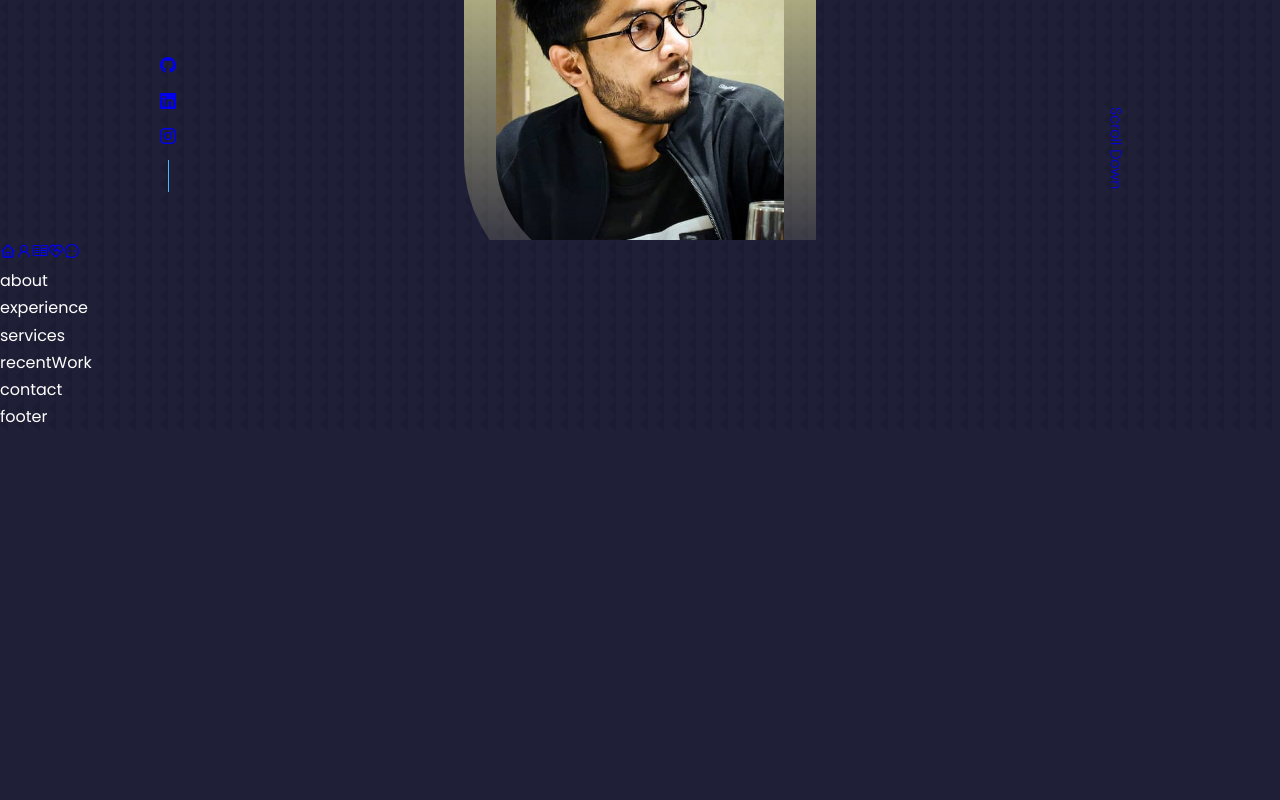
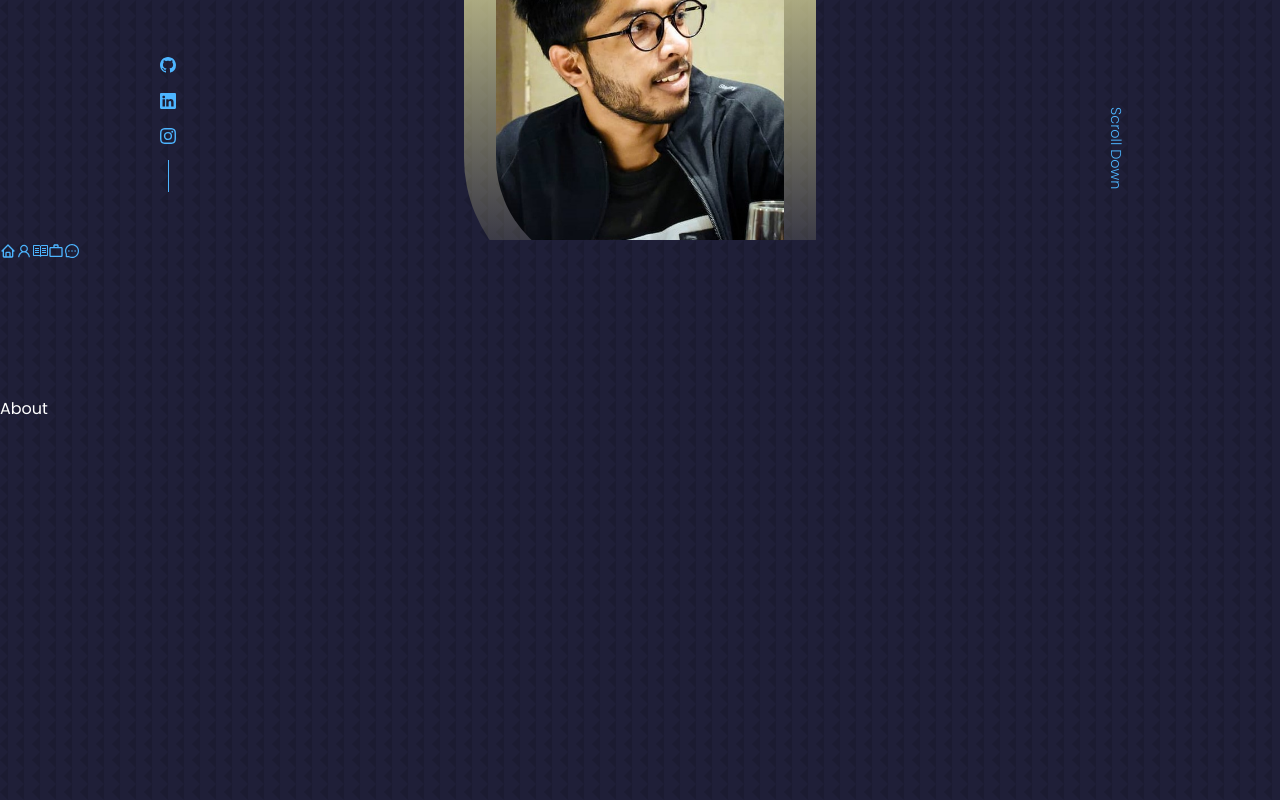
Before and after one commit to iam-shreyasthana/portfolio-web-application, a React (Create React App) app: page / in a window 1280 px wide. Shown: the part 560-1360 px from the top of the page. Before the commit the page ends 990 px from the top, so only its background shows below. Built offline with nearby package versions, Linux system fonts and the light colour scheme.

Commit message:
FIX: minor fix in nav

```diff
--- a/src/components/about/about.jsx
+++ b/src/components/about/about.jsx
@@ -3,7 +3,7 @@ import "./about.css";
 
 const about = () => {
   return (
-    <div>about</div>
+    <section id='about'>About</section>
   )
 }
 
--- a/src/components/contact/contact.jsx
+++ b/src/components/contact/contact.jsx
@@ -3,7 +3,7 @@ import "./contact.css";
 
 const contact = () => {
   return (
-    <div>contact</div>
+    <section id='contact'>Contact</section>
   )
 }
 
--- a/src/components/experience/experience.jsx
+++ b/src/components/experience/experience.jsx
@@ -3,7 +3,7 @@ import './experience.css';
 
 const experience = () => {
   return (
-    <div>experience</div>
+    <section id='experience'>Experience</section>
   )
 }
 
--- a/src/components/nav/nav.jsx
+++ b/src/components/nav/nav.jsx
@@ -3,7 +3,7 @@ import './nav.css';
 import {BiHome} from 'react-icons/bi';
 import {AiOutlineUser} from 'react-icons/ai'
 import {GoBook} from 'react-icons/go';
-import {RiServiceLine} from 'react-icons/ri';
+import {MdOutlineWorkOutline} from 'react-icons/md';
 import {AiOutlineMessage} from 'react-icons/ai';
 
 const nav = () => {
@@ -12,10 +12,10 @@ const nav = () => {
       <a href='#'><BiHome /></a>
       <a href='#about'><AiOutlineUser /></a>
       <a href='#experience'><GoBook /></a>
-      <a href='#services'><RiServiceLine /></a>
+      <a href='#recentWork'><MdOutlineWorkOutline /></a>
       <a href='#contact'><AiOutlineMessage /></a>
     </nav>
   )
 }
 
-export default nav
+export default nav;
--- a/src/components/recentWork/recentWork.jsx
+++ b/src/components/recentWork/recentWork.jsx
@@ -3,7 +3,7 @@ import "./recentWork.css";
 
 const recentWork = () => {
   return (
-    <div>recentWork</div>
+    <section id='recentWork'>Work</section>
   )
 }
 
--- a/src/index.css
+++ b/src/index.css
@@ -61,6 +61,7 @@ h1 {
 
 section {
     margin-top: 8rem;
+    height: 100vh;
 }
 
 section > h2, section > h5 {
@@ -76,6 +77,10 @@ section > h2 {
 .text-light {
     color: var(--color-primary);
     transition: var(--transition);
+}
+
+a {
+    color: var(--color-primary);
 }
 
 a:hover {
```
